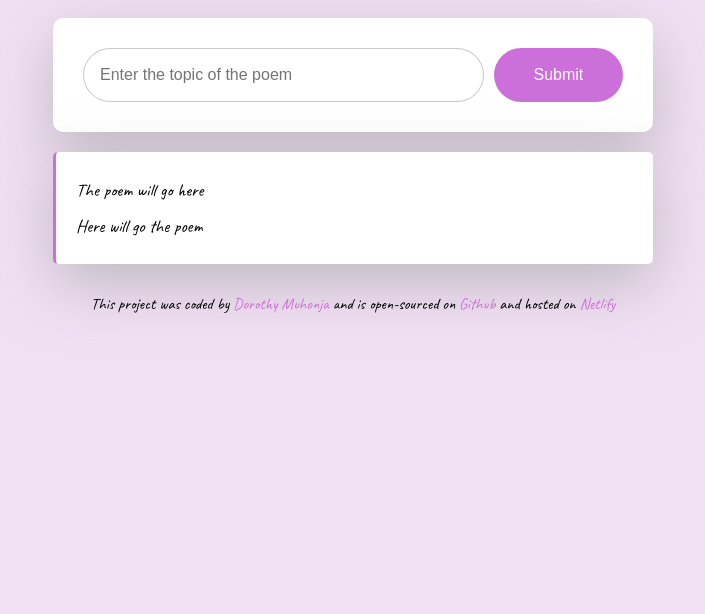
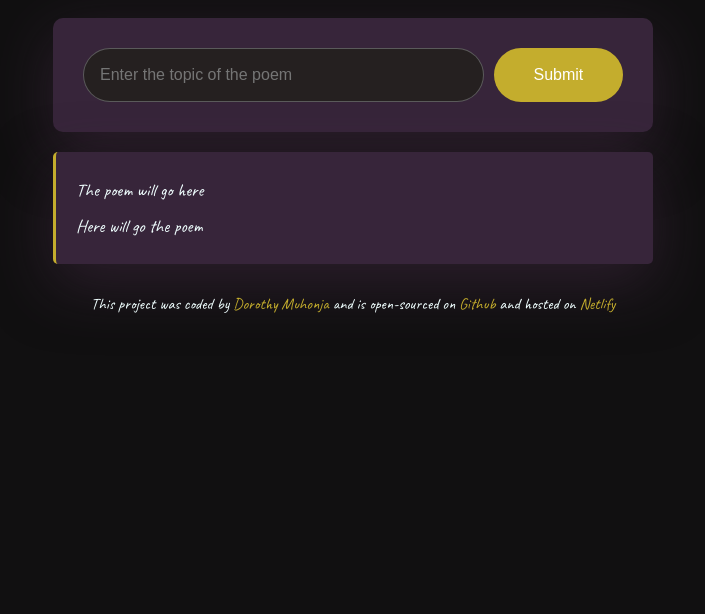
Before and after one commit to dorothymuhonja/poem_generator, a plain HTML site: page index.html in a window 1280 px wide. Shown: the part 186-800 px from the top of the page, without its empty margins (287-992 px from the left). Drawn offline with Linux system fonts and the light colour scheme.

Commit message:
added change theme to dark

```diff
--- a/src/style.css
+++ b/src/style.css
@@ -1,11 +1,11 @@
 body {
-    background-color: rgb(241, 224, 243);
+    background-color: rgb(17, 16, 17);
     font-family: "Caveat", cursive;
     ;
 }
 
 a {
-    color: rgb(205, 111, 218);
+    color: rgb(196, 173, 45);
     text-decoration: none;
 }
 
@@ -23,14 +23,14 @@ h1 {
     font-weight: 800;
     font-size: 36px;
     line-height: 1.5;
-    color: rgb(49, 14, 78);
+    color: rgb(157, 125, 184);
     text-align: center;
 }
 
 form {
     padding: 30px;
-    background-color: white;
-    box-shadow: 0px 20px 60px rgba(144, 147, 148, 0.5);
+    background-color: rgb(55, 37, 58);
+    box-shadow: 0px 20px 60px rgba(70, 44, 70, 0.5);
     border-radius: 10px;
     display: flex;
 }
@@ -42,11 +42,13 @@ form {
   font-size: 16px;
   border-radius: 50px;
   line-height: 20px;
+  background-color: rgb(37, 32, 32);
+
 }
 
 .submit-button {
     margin-left: 10px;
-    background-color: rgb(205, 111, 218);
+    background-color: rgb(196, 173, 45);
     color: white;
     width: 150px;
     font-size: 16px;
@@ -57,17 +59,19 @@ form {
 
 .poem {
     font-size: 18px;
-    background-color: white;
+    background-color: rgb(55, 37, 58);
     padding: 20px;
     margin-top: 20px;
     line-height: 2;
-    border-left: 3px solid rgb(205, 111, 218);
-    box-shadow: 0px 20px 60px rgba(144, 147, 148, 0.5);
+    border-left: 3px solid rgb(196, 173, 45);
+    box-shadow: 0px 20px 60px rgba(70, 44, 70, 0.5);
     border-radius: 5px;
+    color: azure;
 }
 
 footer {
     text-align: center;
     font-size: 16px;
     margin-top: 30px;
+    color: azure;
 }
```
